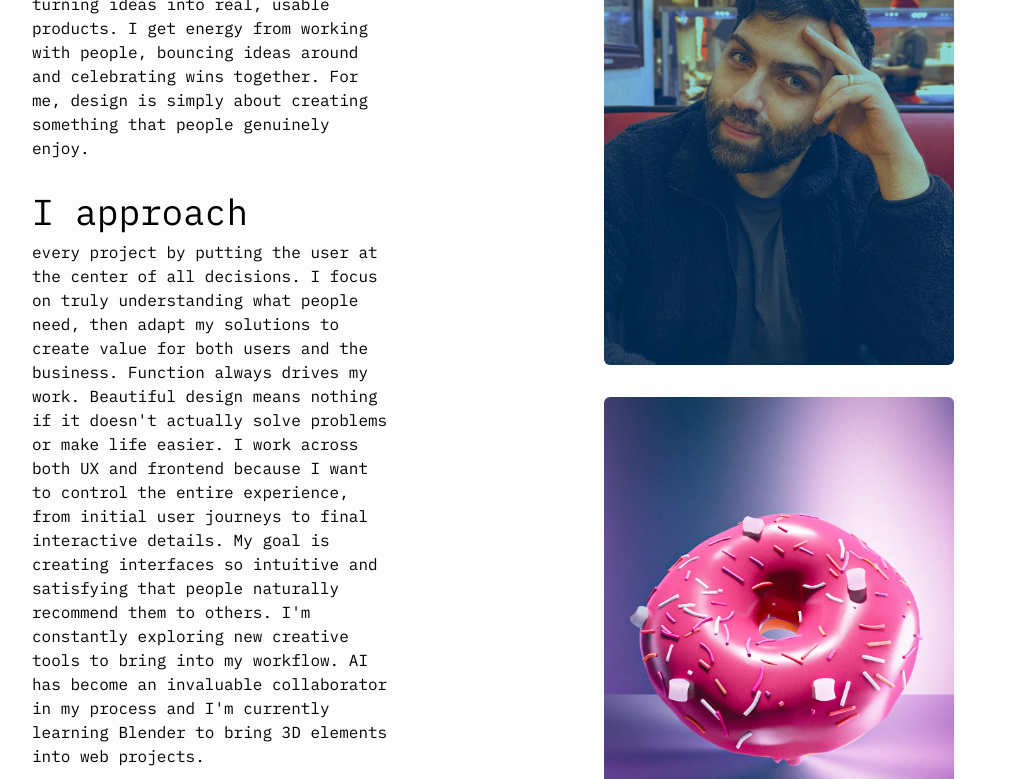
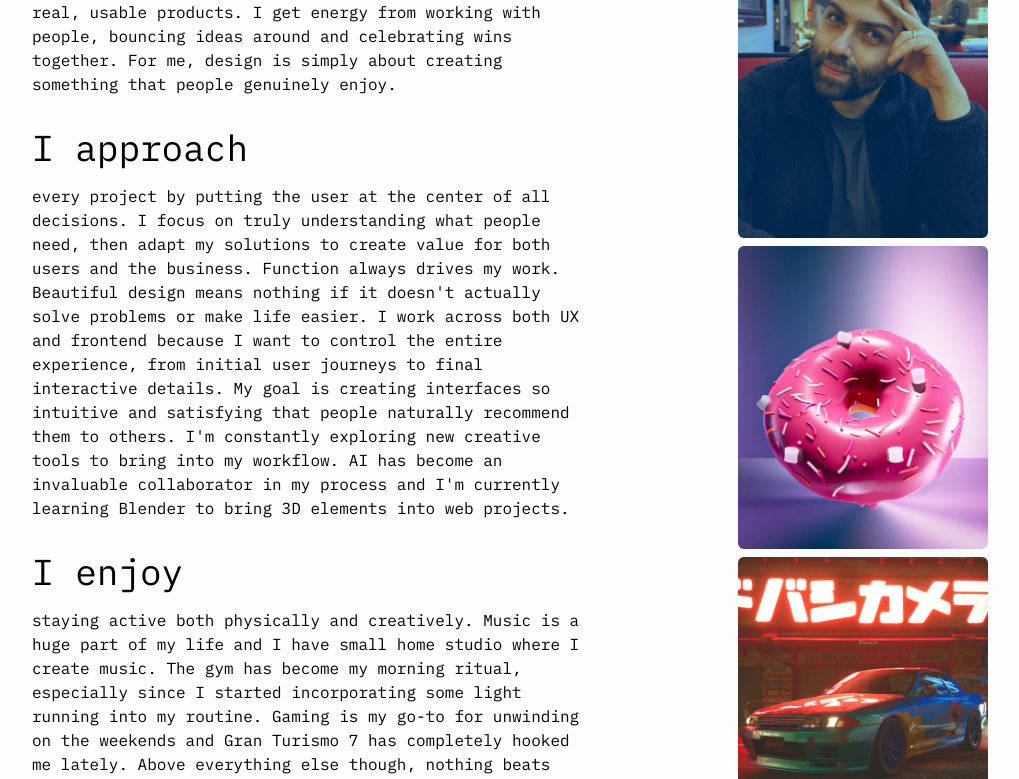
Before and after one commit to ardalansale/portfolio-ardalansale, a Next.js app: page /about in a window 1280 px wide. Shown: the part 360-1139 px from the top of the page, without its empty margins (48-1067 px from the left). Built offline with nearby package versions, Linux system fonts and the light colour scheme.

Commit message:
Bytte namn på Card-komponenten till WorkCard
Ändrat sidans styling; mestadels mellanrum och placering av objekt

```diff
--- a/app/about/page.tsx
+++ b/app/about/page.tsx
@@ -27,7 +27,7 @@ const sections = [
 
 export default function About() {
     return (
-        <main className="flex flex-row  gap-8">
+        <main className="flex flex-row gap-2">
             {/* Textyta */}
             <article className="flex flex-col flex-1 gap-8">
                 {sections.map((section, index) => (
@@ -40,12 +40,12 @@ export default function About() {
             </article>
 
             {/* Bild */}
-            <section className='flex flex-col flex-2 gap-8 items-center'>
+            <section className='flex flex-col flex-1 gap-2'>
                 <figure>
                     <Image
                         src="/images/ardalan.webp"
                         alt="A picture of me, Ardalan"
-                        width={350}
+                        width={250}
                         height={0}
                         className='rounded-md mx-auto'
                         priority
@@ -57,7 +57,7 @@ export default function About() {
                     <Image
                         src="/images/donut.webp"
                         alt="A pink donut made in Blender"
-                        width={350}
+                        width={250}
                         height={0}
                         className='rounded-md mx-auto'
                         priority
@@ -69,7 +69,7 @@ export default function About() {
                     <Image
                         src="/images/skyline.webp"
                         alt="a picture of a car in Gran Turismo 7"
-                        width={350}
+                        width={250}
                         height={0}
                         className='rounded-md mx-auto'
                         priority
--- a/app/contact/page.tsx
+++ b/app/contact/page.tsx
@@ -12,7 +12,7 @@ export default function Contact() {
         {
             label: "Email",
             value: "ardalansale@gmail.com",
-            href: "mailto:ardalansaleh@gmail.com"
+            href: "mailto:ardalansale@gmail.com"
         },
         {
             label: "LinkedIn",
@@ -29,7 +29,7 @@ export default function Contact() {
     ]
 
     return (
-        <main className='flex flex-col items-center py-20 md:py-30 lg:py-40'>
+        <main className='flex flex-col items-center py-40'>
         <ContactInfo items={contactItems}/>
         </main>
     );
--- a/app/page.tsx
+++ b/app/page.tsx
@@ -11,7 +11,7 @@ export default function Home() {
     <main className="flex flex-col gap-4 max-w-150">
       <h1 className='text-4xl font-regular'>Ardalan Sale</h1>
       <h1 className='text-4xl text-zinc-500'>UX Designer & Web Developer</h1>
-      <div className="space-y- gap-4">
+      <div className="space-y-4">
         <p>I&apos;m a UX Designer making the leap into Frontend Development; blending design vision with the ability to bring it to life in code.</p>
         <p>Fascinated by how people think, feel and interact, I shape those insights into digital experiences that guide, inspire, and make every interaction feel intentional. I believe the best digital experiences are born where human understanding meets technical precision; where every design choice is backed by empathy and every line of code has purpose.</p>
         <p className="text-blue-600">I&apos;m currently studying at Lexicon IT-Proffs in Stockholm and looking for an internship from October 30, 2025 to January 29, 2026.</p>
--- a/app/work/page.tsx
+++ b/app/work/page.tsx
@@ -5,7 +5,7 @@ export const metadata: Metadata = {
 }
 
 import { Metadata } from 'next';
-import Card from '@/components/Card';
+import Card from '@/components/WorkCard';
 import Link from 'next/link';
 
 export default function Work() {
--- a/components/AboutText.tsx
+++ b/components/AboutText.tsx
@@ -5,7 +5,7 @@ type AboutSectionProps = {
 
 export default function AboutSection({title, content}: AboutSectionProps) {
     return (
-        <section className="flex flex-col gap-2">
+        <section className="flex flex-col gap-4">
             <h2 className="text-4xl">{title}</h2>
             <p>{content}</p>
         </section>
--- a/components/FadeWrapper.tsx
+++ b/components/FadeWrapper.tsx
@@ -1,3 +1,5 @@
+// Gör att varje sida fade:ar in
+
 "use client";
 
 import { usePathname } from "next/navigation";
--- a/components/LayoutContainer.tsx
+++ b/components/LayoutContainer.tsx
@@ -1,3 +1,5 @@
+// En wrapper som begränsar max-bredden på sidan till 1280 px
+
 export default function LayoutContainer({ children }: { children: React.ReactNode }) {
     return (
         <div className="px-5 md:px-20 max-w-7xl mx-auto">
```
Also changed, not shown: components/WorkCard.tsx (renamed from components/Card.tsx).
